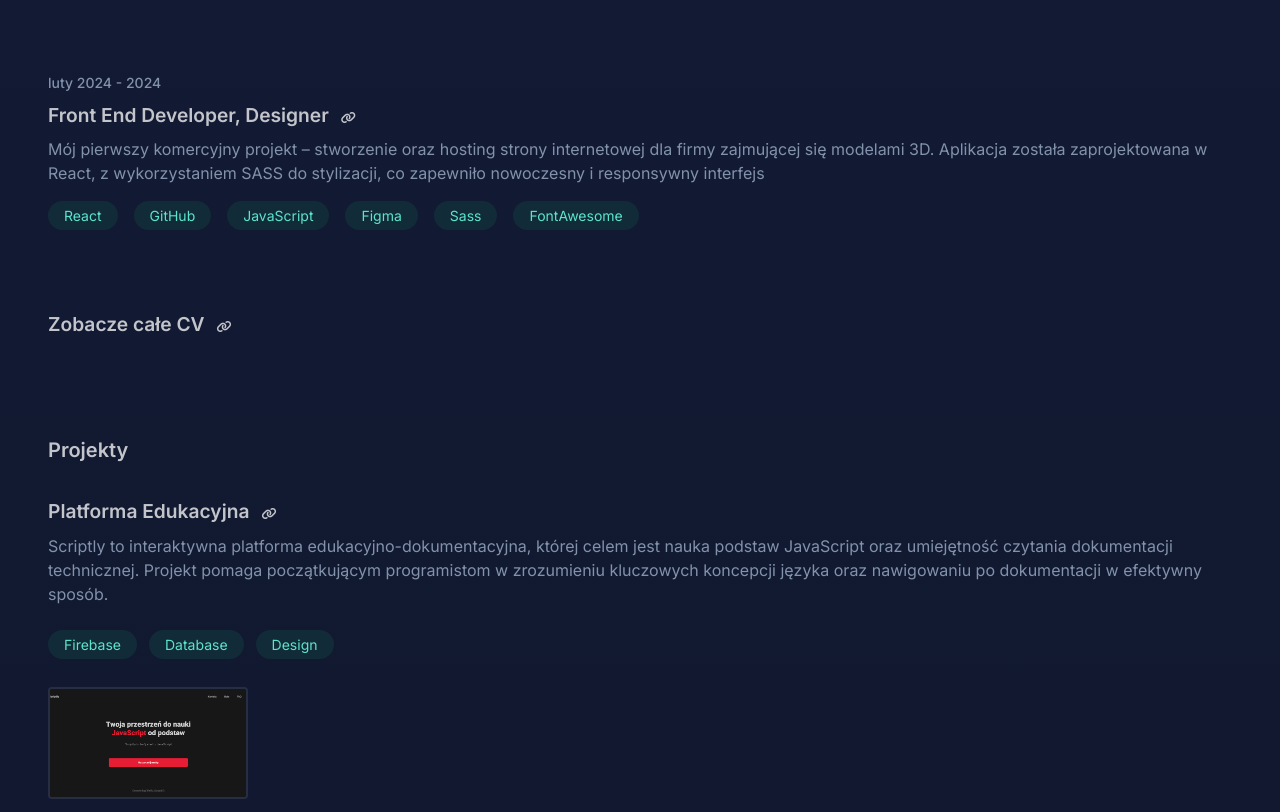
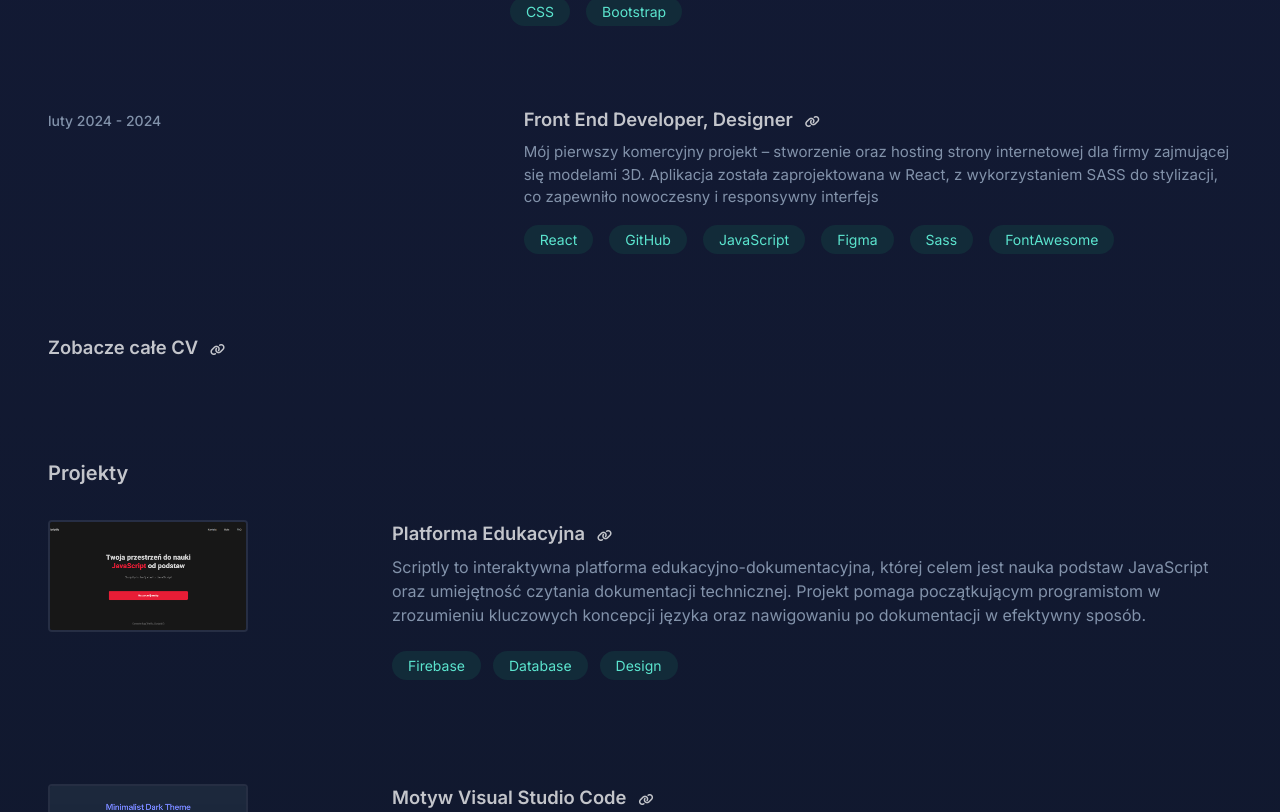
Before and after one commit to kxGeou/actual-Portfolio-website, a React (Vite) app: page / in a window 1280 px wide. Shown: the part 892-1704 px from the top of the page. Built offline with nearby package versions, Linux system fonts and the light colour scheme.

Commit message:
Tablet responsive experience, projects section

```diff
--- a/src/components/ui/ExperienceBox.tsx
+++ b/src/components/ui/ExperienceBox.tsx
@@ -24,11 +24,14 @@ export default function ExperienceBox({
 
   return (
     <Link to={link}>
+      <div className="flex sm:justify-between">
+        <p className={`text-not-active font-medium text-[14px] w-full hidden sm:block mt-1`}>{year}</p>
+
         <div className="flex flex-col justify-start items-start mb-20" onMouseEnter={() => setHover(!hover)} onMouseLeave={() => setHover(!hover)}>
           <div className="mb-4 flex flex-col gap-2">
-          <p className={`text-not-active font-medium text-[14px] `}>{year}</p>
+            <p className={`text-not-active font-medium text-[14px] sm:hidden`}>{year}</p>
               <Title name={job} isHover={hover}></Title>
-          <p className="text-not-active text-wrap">{description}</p>
+            <p className="text-not-active text-wrap text-[15px]">{description}</p>
           </div>
 
           <div className="flex gap-4 flex-wrap max-w-full w-full">
@@ -37,6 +40,7 @@ export default function ExperienceBox({
             ))}
           </div>
         </div>
+      </div>
     </Link>
   );
 }
--- a/src/components/ui/Project.tsx
+++ b/src/components/ui/Project.tsx
@@ -17,6 +17,10 @@ export default function Project({project, description, languages, image, alterna
 
     return (
     <Link to={link}>
+        <div className="flex sm:justify-between sm:items-start">
+            <div className="hidden sm:block sm:min-w-[25%] max-w-full mr-12">
+              <img src={image} alt={alternative} loading="lazy" className={`max-w-[200px] aspect-video object-cover rounded border-2 border-slate-200/10 transition hidden w-full sm:min-w-[120px]  sm:block ${hover ? "border-slate-200/30" : ""}`}/>
+            </div>
             <div onMouseEnter={() => isHover(!hover)} onMouseLeave={() => isHover(!hover)} className="cursor-pointer mb-20">
                 <Title name={project} isHover={hover}></Title>
                 <p className={`text-not-active text-wrap mt-2 ${languages?.length ? "" : "mb-5"}`}>{description}</p>
@@ -28,7 +32,8 @@ export default function Project({project, description, languages, image, alterna
                     </div>
                     )
                 }
-            <img src={image} alt={alternative} loading="lazy" className={`max-w-[200px] aspect-video object-cover rounded border-2 border-slate-200/10 transition ${hover ? "border-slate-200/30" : ""} sm:order-1 sm:col-span-2 sm:translate-y-1`}/>
+                <img src={image} alt={alternative} loading="lazy" className={`max-w-[200px] aspect-video object-cover rounded border-2 border-slate-200/10 transition sm:hidden ${hover ? "border-slate-200/30" : ""} `}/>
+            </div>
         </div>
     </Link>
   )
--- a/src/components/ui/Title.tsx
+++ b/src/components/ui/Title.tsx
@@ -6,7 +6,7 @@ type Ttitle = {
 export default function Title({name, isHover} : Ttitle) {
   return (
     <div>
-        <h2 className={`font-semibold text-[1.20rem] flex justify-start items-center gap-3 ${isHover ? "text-text-box" : ""}`}>{name} <span><i className={`transition-all duration-200 fa-solid fa-link text-[0.75rem] ${isHover ? "-translate-y-1.25" : ""}`}></i></span></h2>
+        <h2 className={`font-semibold text-[1.15rem] flex justify-start items-center gap-3 ${isHover ? "text-text-box" : ""}`}>{name} <span><i className={`transition-all duration-200 fa-solid fa-link text-[0.75rem] ${isHover ? "-translate-y-1.25" : ""}`}></i></span></h2>
     </div>
   )
 }
```
Lines whose indentation alone changed are shown as unchanged.
